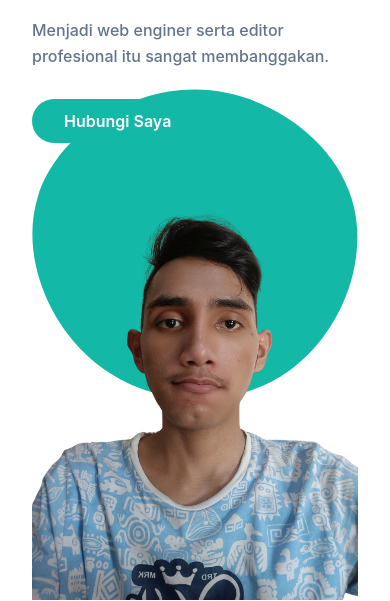
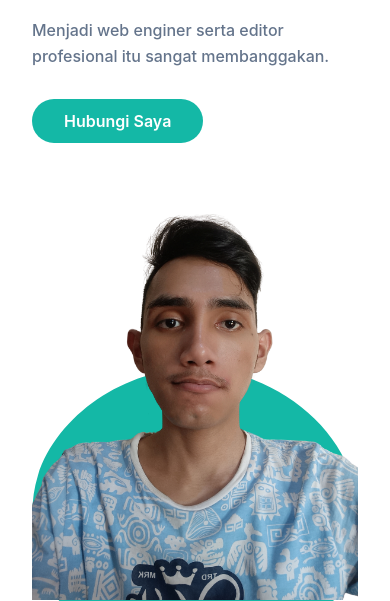
Before and after one commit to haidar-bafagih/portfolio-alli-tailwind, a plain HTML site: page index.html in a window 390 px wide. Shown: the part 243-844 px from the top of the page. Drawn offline with nearby package versions, Linux system fonts and the light colour scheme.

Commit message:
Update index.html

```diff
--- a/index.html
+++ b/index.html
@@ -114,7 +114,7 @@
                 <div class="w-full self-end px-4 lg:w-1/2">
                     <div class="mt-10 relative lg:mt-0 lg:right-0">
                         <img src="./img/Ali-haidar.png" alt="Ali Haidar" class="max-w-full mx-auto">
-                        <span class="absolute bottom-0 -z-10 left-1/2 -translate-x-1/2 md:scale-125">
+                        <span class="absolute bottom-0 -z-10 left-1/2 -translate-x-1/2 md:scale-125 max-[420px]:top-[6px]">
                             <svg width="400" height="700" viewBox="0 0 200 200" xmlns="http://www.w3.org/2000/svg">
                              <path fill="#14b8a6" d="M71.1,-23.8C79.9,4,66.4,38.4,42.2,55.3C18.1,72.2,-16.7,71.5,-41.2,54.3C-65.8,37.1,-80,3.2,-71.4,-24.3C-62.8,-51.8,-31.4,-73,-0.1,-72.9C31.1,-72.9,62.3,-51.6,71.1,-23.8Z" transform="translate(100 100) scale(1.1)" />
                             </svg>
```
